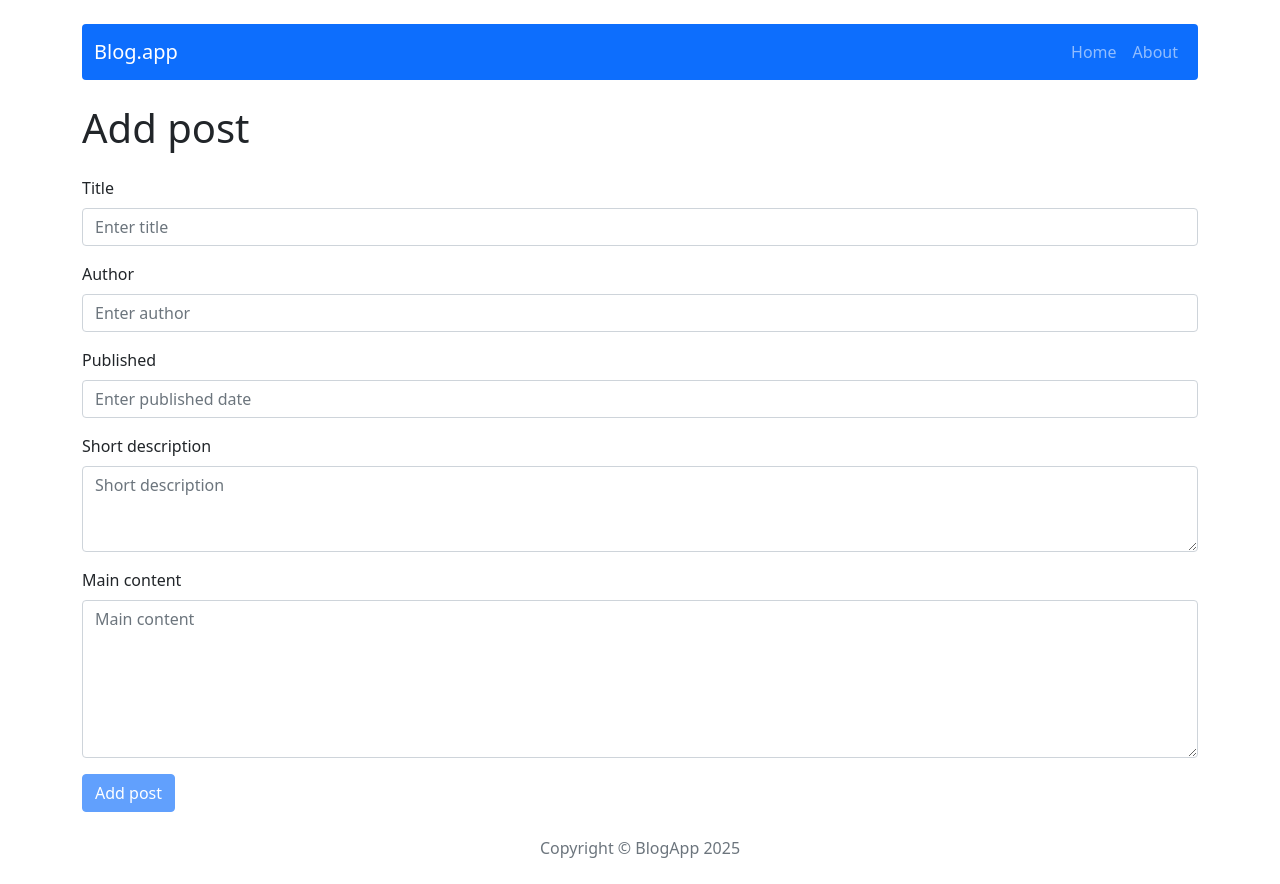
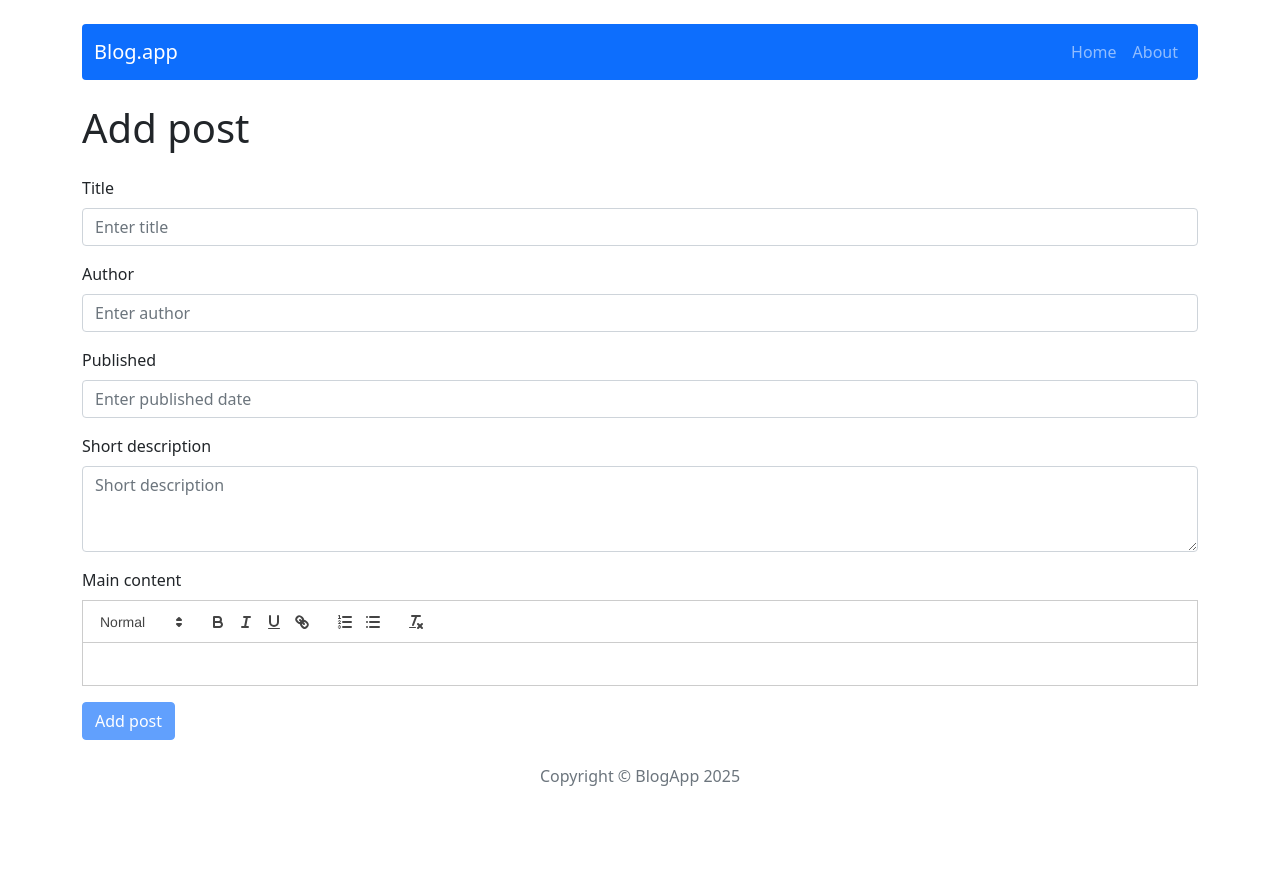
Before and after one commit to rafaraf75/blog-app, a React (Create React App) app: page /post/add in a window 1280 px wide. After the commit the page ends 812 px from the top, so only its background shows below. Built offline with nearby package versions, Linux system fonts and the light colour scheme.

Commit message:
feat(form): use ReactQuill for content field

```diff
--- a/src/components/features/PostForm.js
+++ b/src/components/features/PostForm.js
@@ -1,6 +1,9 @@
 import { useState } from 'react';
 import PropTypes from 'prop-types';
 import { Form, Button } from 'react-bootstrap';
+import ReactQuill from 'react-quill';
+import 'react-quill/dist/quill.snow.css';
+
 
 /**
  * Uniwersalny formularz postu.
@@ -72,14 +75,13 @@ const PostForm = ({ action, actionText, ...props }) => {
 
       <Form.Group className="mb-3">
         <Form.Label>Main content</Form.Label>
-        <Form.Control
-          as="textarea"
-          rows={6}
+        <ReactQuill
+          theme="snow"
           value={content}
-          onChange={e => setContent(e.target.value)}
-          placeholder="Main content"
+          onChange={setContent}    // ReactQuill zwraca od razu HTML string
         />
       </Form.Group>
+
 
       <Button type="submit" variant="primary" disabled={!isValid}>
         {actionText}
```
